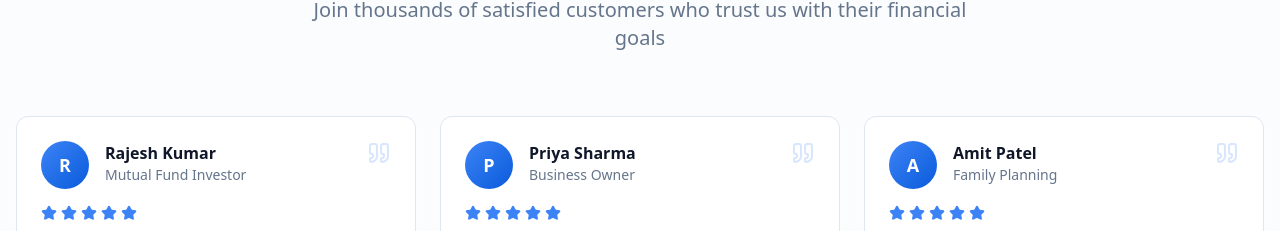
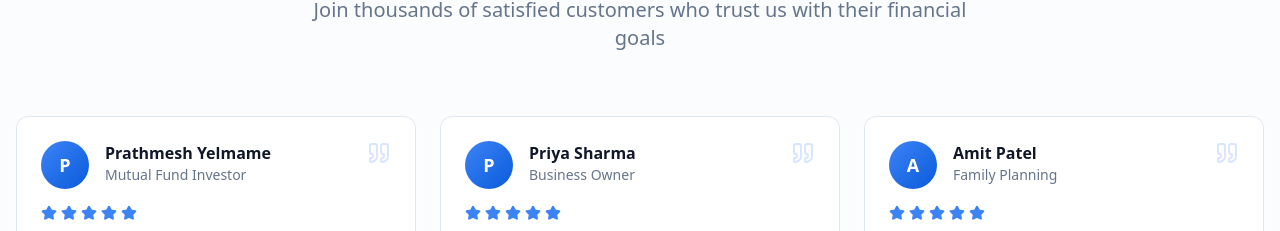
Before and after one commit to adityabhusnale2-arch/wealth-ba, a React (Vite) app: page / in a window 1280 px wide. Shown: the part 1738-1969 px from the top of the page. Built offline with nearby package versions, Linux system fonts and the light colour scheme; the HTML template or start-up script is replaced by a standard one.

Commit message:
Add customer name

```diff
--- a/src/pages/Index.tsx
+++ b/src/pages/Index.tsx
@@ -39,7 +39,7 @@ const Index = () => {
 
   const reviews = [
     {
-      name: "Rajesh Kumar",
+      name: "Prathmesh Yelmame",
       role: "Mutual Fund Investor",
       rating: 5,
       review: "The AI-powered recommendations helped me build a diversified portfolio that perfectly matches my risk appetite. My SIP returns have been consistently above 15% annually.",
```
